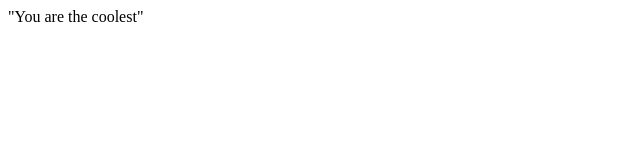
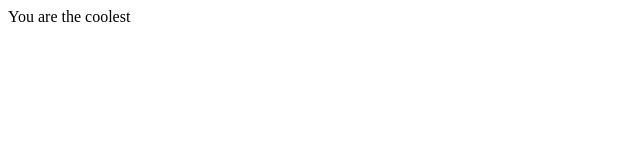
Before and after one commit to Joshua-Maverick/Joshbusser.github.io, a plain HTML site: page index.html in a window 1280 px wide. Shown: the full height of the page, 0-640 px from the left. Drawn offline with Linux system fonts and the light colour scheme.

Commit message:
Initial commit

```diff
--- a/index.html
+++ b/index.html
@@ -4,10 +4,10 @@
     <meta charset="UTF-8">
     <meta name="viewport" content="width=device-width, initial-scale=1.0">
     <meta http-equiv="X-UA-Compatible" content="ie=edge">
-    <title>"Hello World!!"
+    <title>Hello World!!
     </title>
 </head>
 <body>
-    "You are the coolest"
+    You are the coolest
 </body>
 </html>
```
